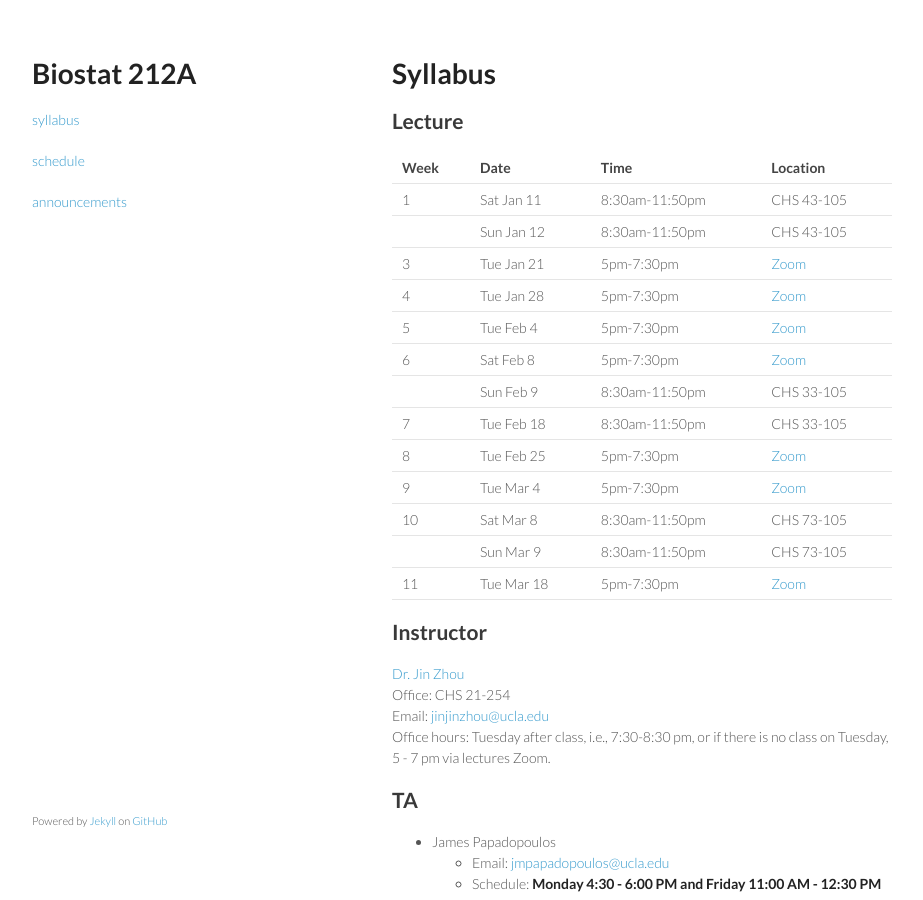
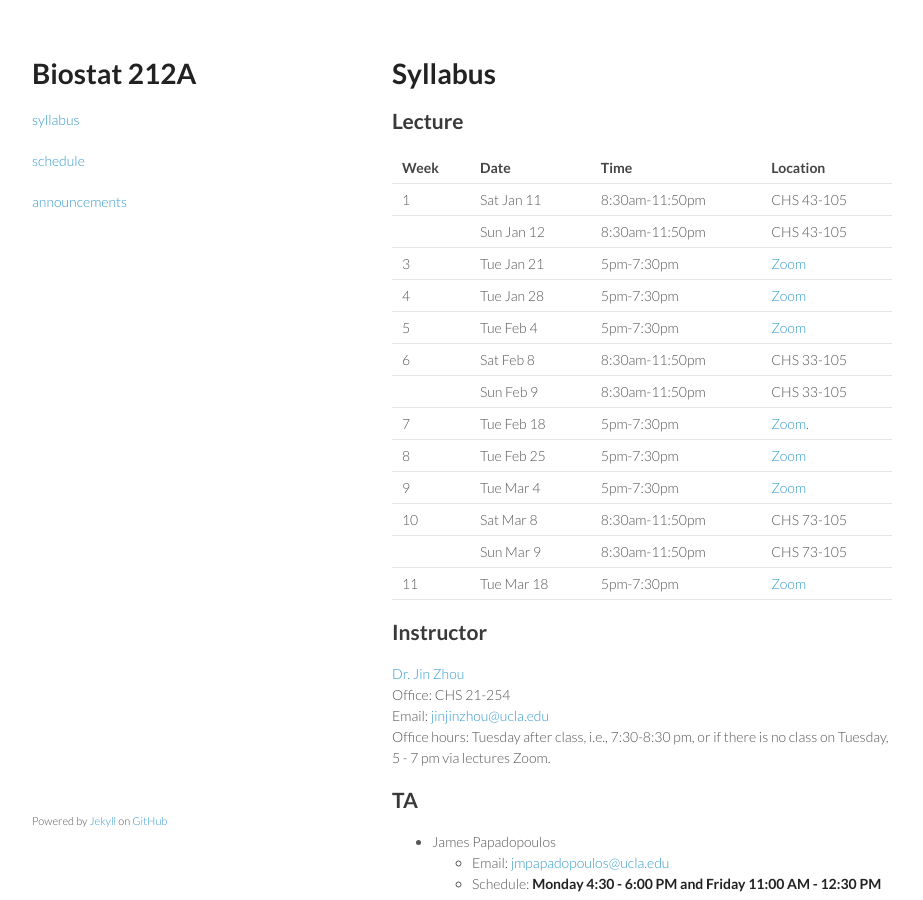
Before and after one commit to ucla-biostat-212a/2025winter, a Jekyll site: the page built from syllabus/syllabus.md, in a window 1280 px wide and 900 px high. Shown: the whole window, without its empty margins (178-1101 px from the left). Built offline with Jekyll 4.4.1, drawn with Linux system fonts in a browser that asks for light colours.

Commit message:
correct typo

```diff
--- a/syllabus/syllabus.md
+++ b/syllabus/syllabus.md
@@ -15,9 +15,9 @@ subtitle: Statistical Learning A
 | 3    | Tue Jan 21 | 5pm-7:30pm     | [Zoom](https://ucla.zoom.us/j/95442296743)  |
 | 4    | Tue Jan 28 | 5pm-7:30pm     | [Zoom](https://ucla.zoom.us/j/95442296743)  |
 | 5    | Tue Feb 4  | 5pm-7:30pm     | [Zoom](https://ucla.zoom.us/j/95442296743)  |
-| 6    | Sat Feb 8  | 5pm-7:30pm     | [Zoom](https://ucla.zoom.us/j/95442296743)  |
+| 6    | Sat Feb 8  | 8:30am-11:50pm | CHS 33-105                                  |
 |      | Sun Feb 9  | 8:30am-11:50pm | CHS 33-105                                  |
-| 7    | Tue Feb 18 | 8:30am-11:50pm | CHS 33-105                                  |
+| 7    | Tue Feb 18 | 5pm-7:30pm     | [Zoom](https://ucla.zoom.us/j/95442296743). |
 | 8    | Tue Feb 25 | 5pm-7:30pm     | [Zoom](https://ucla.zoom.us/j/95442296743)  |
 | 9    | Tue Mar 4  | 5pm-7:30pm     | [Zoom](https://ucla.zoom.us/j/95442296743)  |
 | 10   | Sat Mar 8  | 8:30am-11:50pm | CHS 73-105                                  |
```
